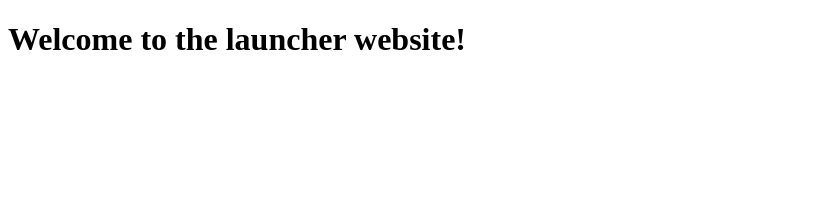
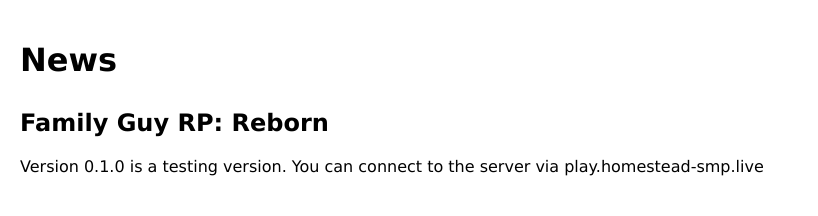
Before and after one commit to Shadowevil015/HomesteadSMP, a plain HTML site: page news.html in a window 1280 px wide. Shown: the whole page, without its empty margins (0-818 px from the left). Drawn offline with Linux system fonts and the light colour scheme.

Commit message:
update news to an actual page

```diff
--- a/news.html
+++ b/news.html
@@ -1,15 +1,26 @@
 <!DOCTYPE html>
+<html>
+<head>
 
- <html>
+<title>News Page</title>
+<style>
+body {
+    background: #ffffff no-repeat;
+    color: #000000;
+    font-family: 'Lucida Grande', 'Lucida Sans Unicode', 'Lucida Sans', Geneva, Verdana, sans-serif;
+    margin: 0;
+    padding: 20px;
+}
+</style>
+    <meta name="viewport" content="width=device-width, initial-scale=1">
+</head>
+<body>
+<!-- Note: Java's web renderer is pretty bad so you cannot get too fancy -->
+<h1 style="margin-bottom:30px;">News</h1>
 
- <head>
+    <h2>Family Guy RP: Reborn</h2>
 
-</head>
-
-<body>
-
-<h1>Welcome to the launcher website!</h1>
+    <p>Version 0.1.0 is a testing version. You can connect to the server via play.homestead-smp.live</p>
 
 </body>
-
- </html>
+</html>
```
